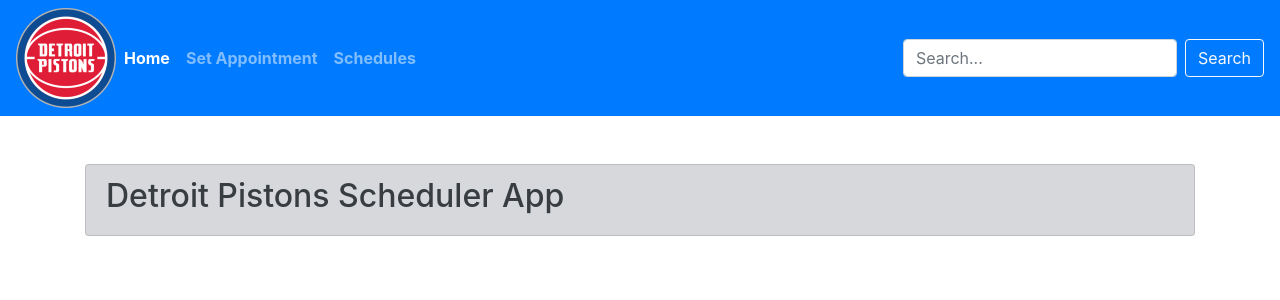
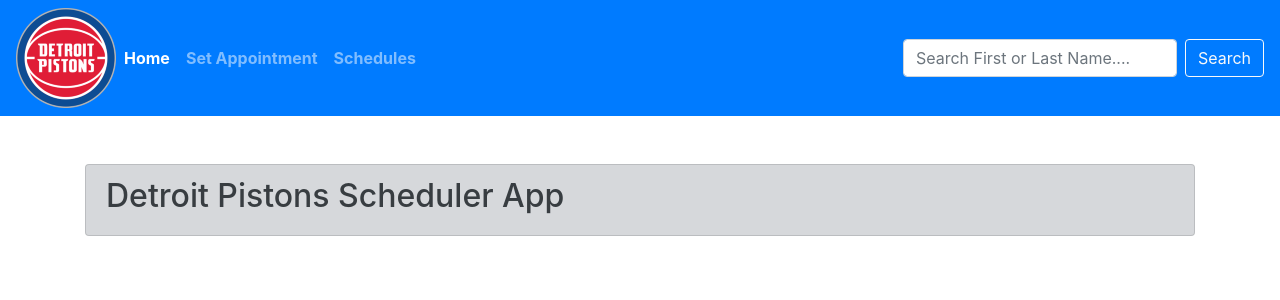
Before and after one commit to courthub74/Django-Basic-with-Time-Date, a Django app: page / in a window 1280 px wide. Shown: the top 300 px of the page. Run offline with Django 3.2, Linux system fonts and the light colour scheme; some libraries are stand-ins or nearby versions.

Commit message:
Trying for first and last

```diff
--- a/pages/templates/home.html
+++ b/pages/templates/home.html
@@ -47,11 +47,11 @@
 	      </li>
 
 	    </ul>
-	    <form id="searchform" action="/s/" method="get" accept-charset="utf-8" class="form-inline my-2 my-lg-0" role="search">
+	    <form id="searchform" method="get" accept-charset="utf-8" class="form-inline my-2 my-lg-0" role="search">
 
 	      <input class="form-control mr-sm-2"
 	      type="text"
-	      placeholder="Search..."
+	      placeholder="Search First or Last Name...."
 	      aria-label="Search"
 	      name="search">
 
--- a/pages/views.py
+++ b/pages/views.py
@@ -30,11 +30,16 @@ def appointment(request):
 def schedules(request):
 	all_appointments = Time.objects.all
 	search_term = ""
+	search_last = ""
 	if 'search' in request.GET:
 		search_term = request.GET['search']
-		all_appointments = Time.objects.filter(Q(first__icontains=search_term)  |  (Q(last__icontains=search_term)))
-		#all_appointments = Time.objects.filter(last__icontains=search_term)
-	return render(request, "about.html", {'all_appointments': all_appointments, 'search_term': search_term}) # Passing in all_appointments as all_appointments
+		search_last = request.GET['search']
+		all_appointments = Time.objects.filter(
+			Q(first__startswith=search_term) |
+			Q(last__startswith=search_term)
+		)
+		#all_appointments = Time.objects.filter(first__startswith=search_term).filter(last__startswith=search_term)
+	return render(request, "about.html", {'all_appointments': all_appointments, 'search_term': search_term, 'search_last': search_last}) # Passing in all_appointments as all_appointments
 
 
 #EDIT
```
Also changed, not shown: db.sqlite3.
